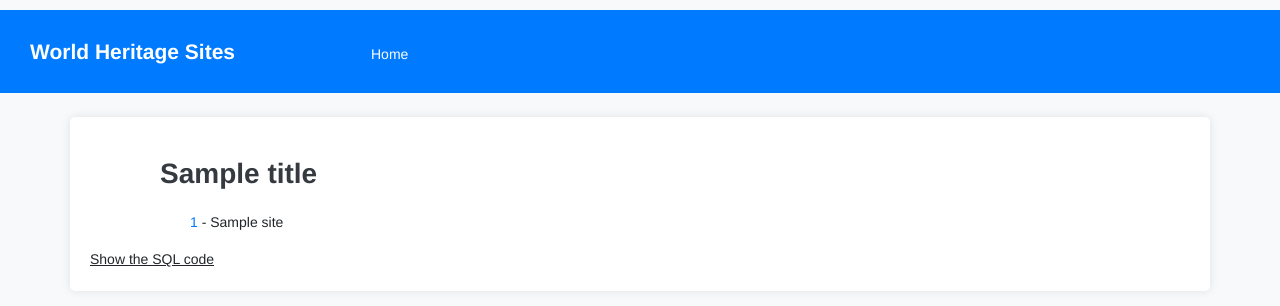
After one commit to simao-g/WorldHeritageApp, a Flask app: template App/templates/site-queries.html in a window 1280 px wide. The commit adds this page. Shown: the top 306 px of the page. Run offline with Flask 3, Linux system fonts and the light colour scheme; the template is opened without the code that fills it: most values are stand-ins (such as "Sample title", 1, 10 or a date in 2020); some libraries are stand-ins or nearby versions.

Commit message:
query
Já tem o exemplo de uma pergunta sql de como queremos por. Temos de as por em inglês!

```diff
--- a/App/app.py
+++ b/App/app.py
@@ -221,6 +221,25 @@ def sites_not_in_danger():
 
     return render_template('sites-not-in-danger.html', sites=sites)
 
+@APP.route('/site/queries/<int:n_pergunta>')
+def site_queries(n_pergunta):
+    if n_pergunta == 1:
+        sql_code = '''
+            SELECT whs.id_no as site_number, whs.name_en
+            FROM associated_dates ad
+            JOIN world_heritage_site whs ON ad.site_number = whs.id_no
+            WHERE ad.date_end IS NOT Null
+            ORDER BY whs.name_en
+            '''
+        result = db.execute(sql_code).fetchall()
+        title = "Que locais deixaram de ser património? Ordenada-os pelo nome"
+
+    else:
+        abort(404, 'Query number {} does not exist.'.format(n_pergunta))
+
+    return render_template('site-queries.html', title=title, result=result, sql_code=sql_code)
+
+
 # Run the app
 if __name__ == '__main__':
     APP.run(debug=True)
--- /dev/null
+++ b/App/templates/site-queries.html
@@ -0,0 +1,60 @@
+{% extends 'base.html' %}
+{% block content %}
+<!DOCTYPE html>
+<html lang="en">
+<head>
+    <meta charset="UTF-8">
+    <meta name="viewport" content="width=device-width, initial-scale=1.0">
+    <title>Sites in {{ country }}</title>
+    <style>
+        body {
+            display: flex;
+            flex-direction: column;
+            align-items: left;
+        }
+        header {
+            margin-bottom: 20px;
+            text-align: left;
+            padding-left: 70px;
+        }
+        ul {
+            list-style-type: none;
+            padding: 0;
+        }
+        li {
+            margin-bottom: 10px;
+            text-align: left;
+            padding-left: 100px;
+        }
+        a:hover {
+            text-decoration: underline;
+        }
+        .sql-code {
+            display: none;
+            background-color: #f4f4f4;
+            padding: 10px;
+            border: 1px solid #ccc;
+            margin-top: 20px;
+        }
+    </style>
+
+</head>
+<body>
+    <header>
+        <h3>{{ title }}</h3>
+    </header>
+    <main>
+        <ul>
+            {% for site in result %}
+                <li><a href="/sites/{{ site.site_number }}">{{ site.site_number }}</a> - {{ site.name_en }}</li>
+            {% endfor %}
+        </ul>
+        <!-- quero que tenha uma opção "show the sql code" emvaixo ao clicar sobre-->
+        <a onclick="document.getElementById('sql-code').style.display = document.getElementById('sql-code').style.display === 'none' ? 'block' : 'none'" style="text-decoration: underline; cursor: pointer;">Show the SQL code</a>
+        <div id="sql-code" class="sql-code">
+            <pre>{{ sql_code }}</pre>
+        </div>
+    </main>
+</body>
+</html>
+{% endblock %}
```
Also changed, not shown: App/templates/index.html (+13 -5 lines).
